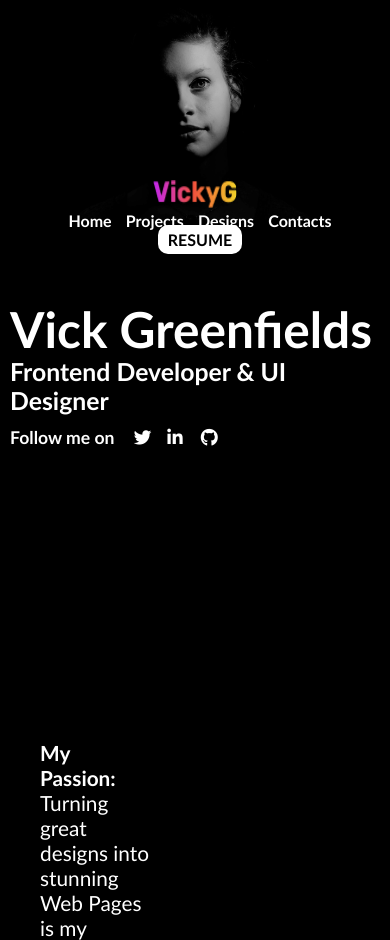
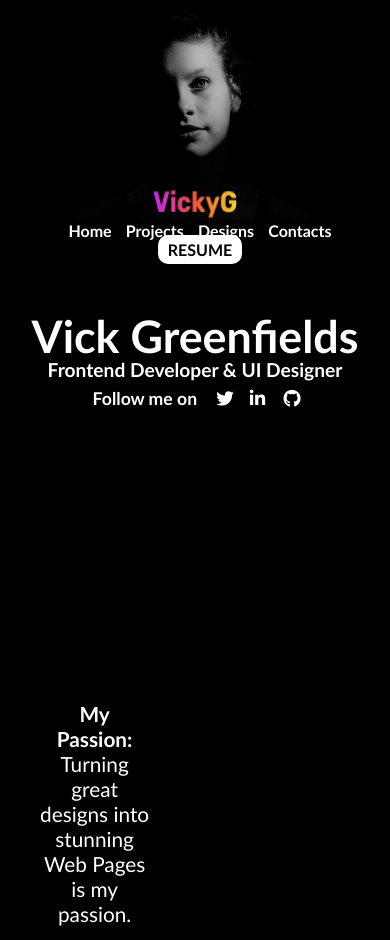
Before and after one commit to akintoluvic/akintoluvic.github.io, a plain HTML site: page index.html in a window 390 px wide. Shown: the top 940 px of the page. Drawn offline with Linux system fonts and the light colour scheme.

Commit message:
fix header

```diff
--- a/index.html
+++ b/index.html
@@ -139,12 +139,14 @@
         header {
           background-image: image("./");
           height: fit-content;
-          padding: 0 10px;
+          padding: 160px 10px 0;
+          text-align: center;
         }
+        header h1 {font-size: 2.8rem;}
+        header h3 {font-size: 1.2rem; margin-bottom: 20px;}
         nav {
           flex-direction: column;
           text-align: center;
-          padding-top: 180px;
         }
         nav a {
           padding-left: 10px;
@@ -166,6 +168,9 @@
         }
         #projects {
           padding: 20px;
+        }
+        .big-card img {
+          height: 330px;
         }
         footer {
           padding: 0 10px 3px;
```
